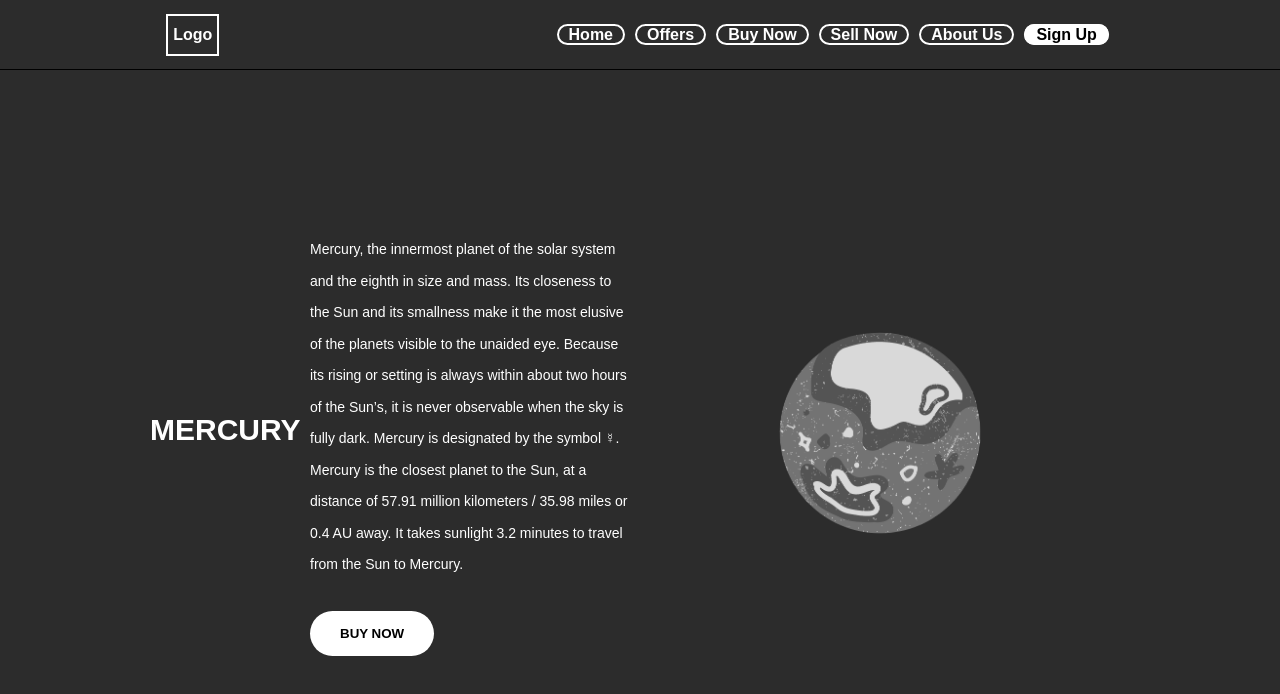
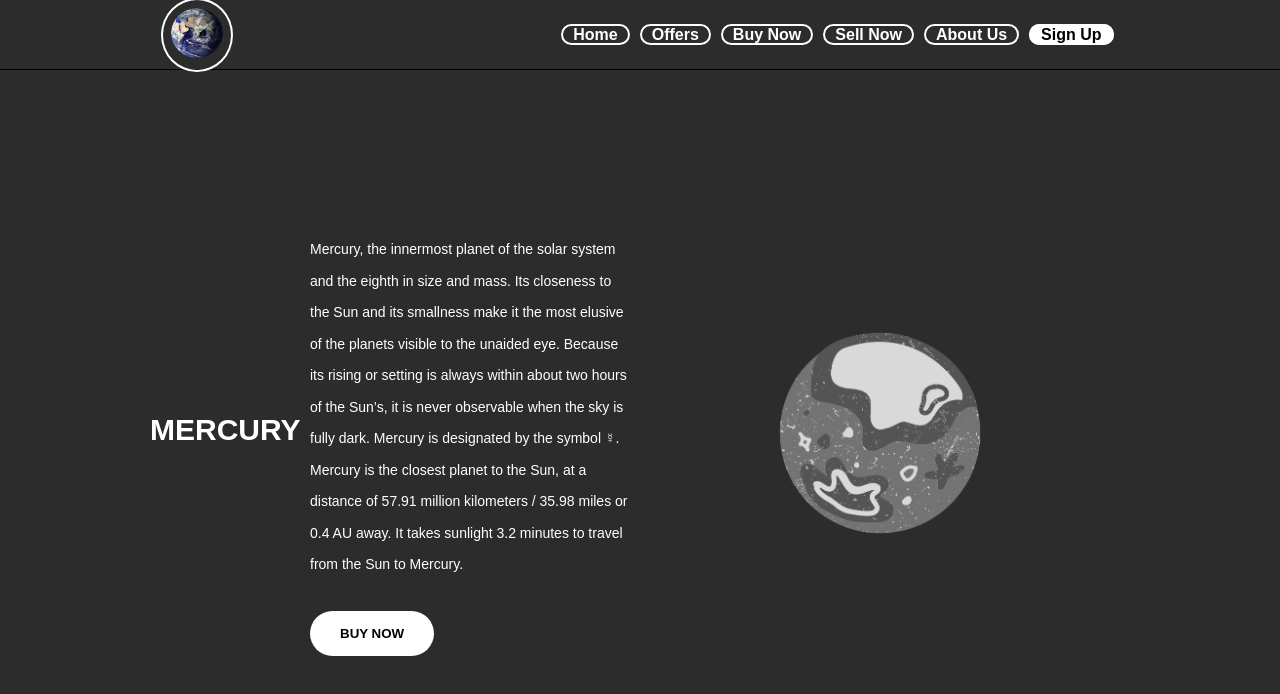
Before and after one commit to HrsFlex/Planet-X-Frontend-concept, a plain HTML site: page index.html in a window 1280 px wide. Drawn offline with Linux system fonts and the light colour scheme; a web font is replaced by a local one.

Commit message:
logo transform

```diff
--- a/index.html
+++ b/index.html
@@ -9,7 +9,7 @@
 </head>
 <body>
     <header>
-    <div class="logo">Logo</div>
+    <div class="logo"><a href="#"><img class="logopic" src="pngwing.com.png"></a></div>
     <nav>
     <ul>
         <li> <a href="#"> Home </a></li>
@@ -33,7 +33,7 @@
         <button class="btn">Buy Now</button>
     </div>
     <div class="contentright">
-    <img src="About.png" class="merc">
+    <img  src="About.png" class="merc">
     </div>
 </main>
 </body>
--- a/style.css
+++ b/style.css
@@ -49,7 +49,7 @@ main{
     flex: 2;
 }
 .contentright{
-   flex: 1;
+    flex: 1;
 }
 main h2{
     font-size: 30px;
@@ -80,7 +80,8 @@ border: 2px solid white;
 }
 .logo{
     border: 2px solid white;
-    padding: 10px 5px;
+    padding: 8px 8px;
+    border-radius: 50%;
 }
 .signup{
     background-color: white;
@@ -90,7 +91,7 @@ border: 2px solid white;
     background-color: black;
     color: white;
 }
-img{
+.merc {
     animation-name: rotate;
     animation-duration: 10s;
     animation-iteration-count: infinite;
@@ -101,3 +102,12 @@ img{
     from{ transform: rotate(-360deg); }
     to{ transform: rotate(360deg); }
 }
+.logopic{
+    width: 52px;
+    height: 50px;
+    animation-name: rotate;
+    animation-duration: 10s;
+    animation-iteration-count: infinite;
+    animation-timing-function: linear;
+    border-radius: 50%;
+}
```
Also changed, not shown: pngwing.com.png (added).
